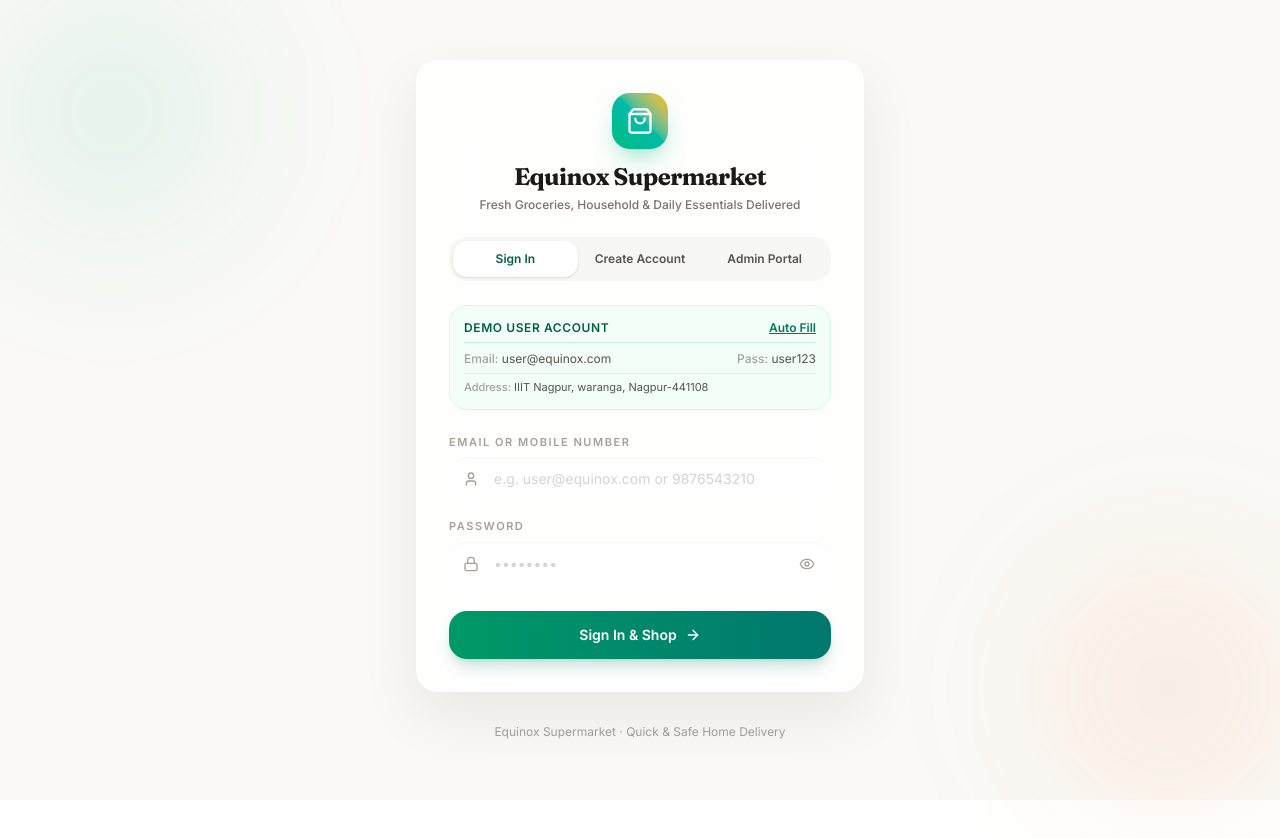
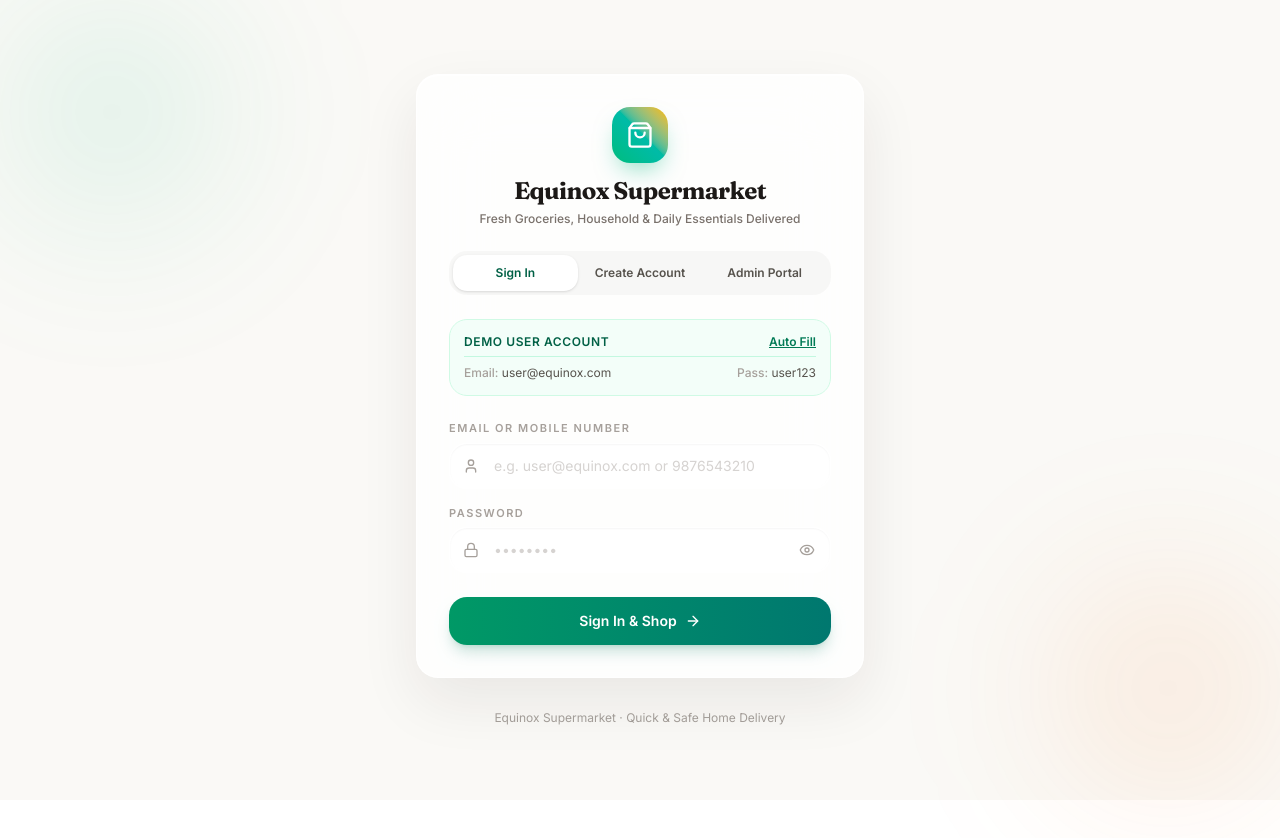
Before and after one commit to krish778188/equinox-pos, a Next.js app: page / in a window 1280 px wide. Shown: the top 838 px of the page. Built offline with nearby package versions, Linux system fonts and the light colour scheme.

Commit message:
Remove address from login demo credentials box

```diff
--- a/components/auth/supermarket-auth.tsx
+++ b/components/auth/supermarket-auth.tsx
@@ -172,9 +172,6 @@ export function SupermarketAuth({ onSuccess }: { onSuccess: (user: any) => void
             <div className="mt-2 flex justify-between gap-2 text-stone-600">
               <div><span className="font-medium text-stone-400">Email:</span> user@equinox.com</div>
               <div><span className="font-medium text-stone-400">Pass:</span> user123</div>
-            </div>
-            <div className="mt-1.5 pt-1.5 border-t border-emerald-200/50 text-[11px] text-stone-600 truncate" title="IIIT Nagpur, waranga, Nagpur-441108">
-              <span className="font-medium text-stone-400">Address:</span> IIIT Nagpur, waranga, Nagpur-441108
             </div>
           </div>
         )}
```
